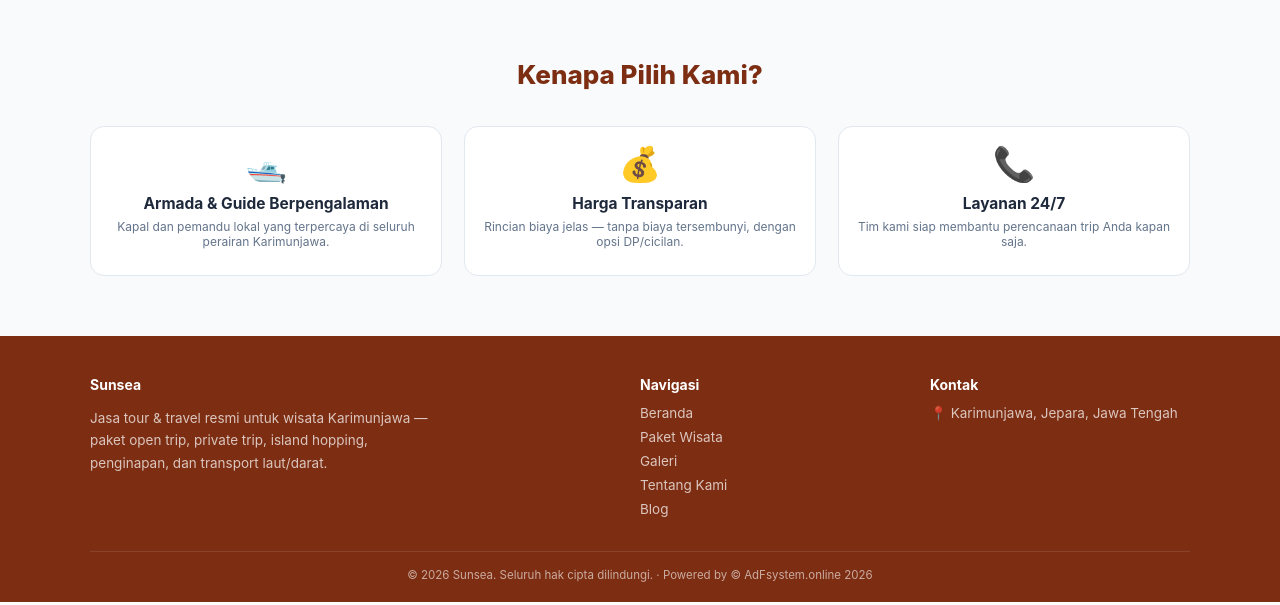
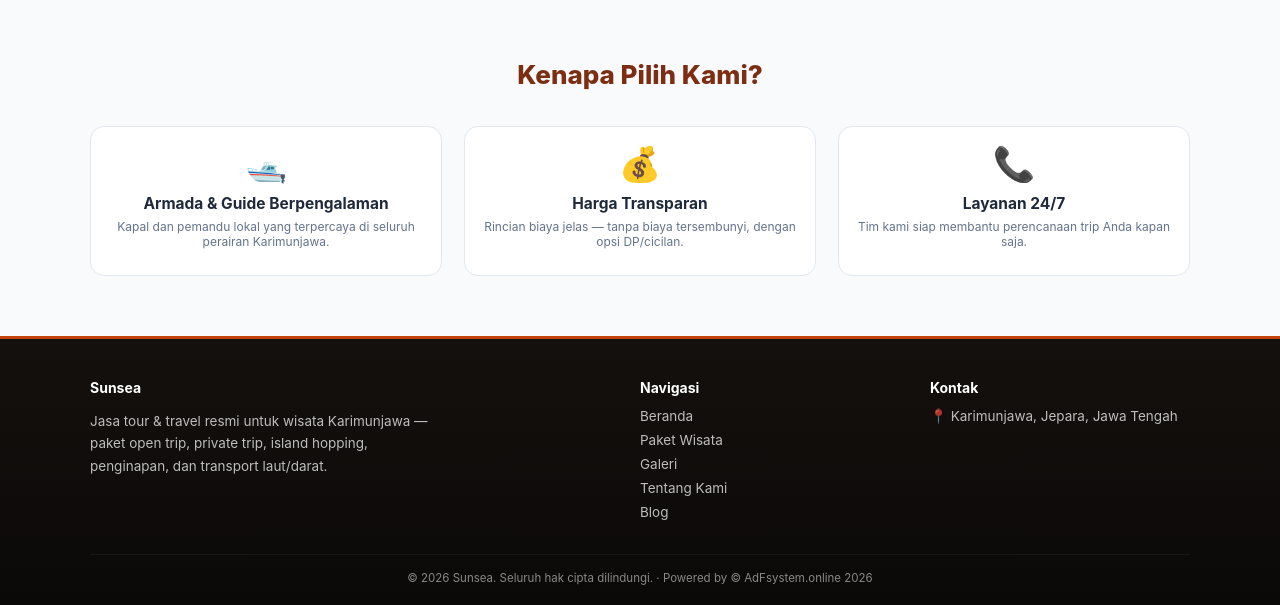
Before and after one commit to yfw29zmjtp-ship-it/karimunjawaexplore, a PHP site: page /adf_system/home.php in a window 1280 px wide. Shown: the part 659-1264 px from the top of the page. Run offline with PHP 8.4, Linux system fonts and the light colour scheme; data comes from the database, SQL or seed files in the repository; data that the repository does not hold is empty; some libraries are stand-ins or nearby versions.

Commit message:
Footer website: warna lebih gelap & elegan (charcoal gradient + aksen brand)

```diff
--- a/assets/website/style.css
+++ b/assets/website/style.css
@@ -8,6 +8,8 @@
   --we-muted: #64748b;
   --we-border: #e2e8f0;
   --we-bg: #f8fafc;
+  --we-footer-bg: #14100e;
+  --we-footer-bg-dark: #0b0908;
 }
 
 * {
@@ -350,10 +352,11 @@ a {
 
 /* Footer */
 .we-footer {
-  background: var(--we-brand-dark);
+  background: linear-gradient(180deg, var(--we-footer-bg), var(--we-footer-bg-dark));
   color: rgba(255, 255, 255, 0.85);
   padding: 40px 0 20px;
   font-size: 13.5px;
+  border-top: 3px solid var(--we-brand);
 }
 
 .we-footer-grid {
@@ -372,17 +375,19 @@ a {
   display: block;
   opacity: 0.85;
   margin-bottom: 8px;
+  transition: color 0.15s ease, opacity 0.15s ease;
 }
 .we-footer a:hover {
   opacity: 1;
+  color: var(--we-brand);
 }
 
 .we-footer-bottom {
-  border-top: 1px solid rgba(255, 255, 255, 0.15);
+  border-top: 1px solid rgba(255, 255, 255, 0.08);
   padding-top: 16px;
   text-align: center;
   font-size: 11.5px;
-  opacity: 0.7;
+  opacity: 0.6;
 }
 
 @media (max-width: 860px) {
```
